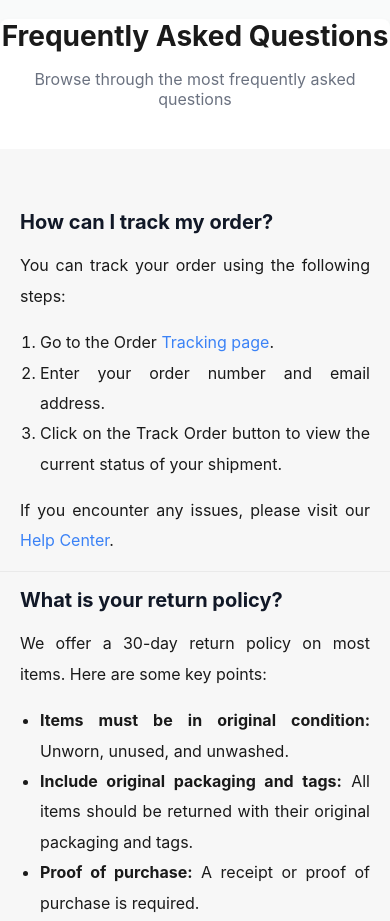
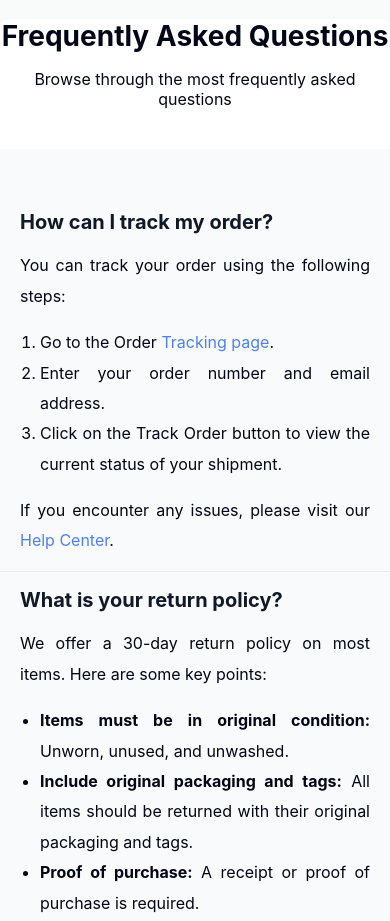
Before and after one commit to Fravio99/simple-faq-master, a plain HTML site: page index.html in a window 390 px wide. Shown: the top 921 px of the page. Drawn offline with Linux system fonts and the light colour scheme.

```diff
--- a/index.html
+++ b/index.html
@@ -2,7 +2,16 @@
 <html lang="en">
   <head>
     <meta charset="UTF-8" />
-    <meta name="viewport" content="width=device-width, initial-scale=1.0" />
+    <meta name="description" content="Découvrez les réponses aux questions les plus fréquentes concernant nos services, commandes, retours et bien plus. Une page FAQ claire et simple pour vous guider.">
+    <meta name="keywords" content="FAQ, questions fréquentes, suivi commande, politique retour, aide, support client, livraison, ecommerce">
+    <meta name="author" content="Fravio Garry">
+    <meta name="robots" content="index, follow">
+    <meta property="og:title" content="FAQ - Questions Fréquentes | devChallenges.io">
+    <meta property="og:description" content="Parcourez notre FAQ pour trouver des réponses aux questions courantes sur les commandes, les retours, et plus encore.">
+    <meta property="og:type" content="website">
+    <meta property="og:url" content="https://fravio99.github.io/simple-faq-master/">
+    <meta property="og:image" content="https://fravio99.github.io/simple-faq-master/resources/favicon.ico">
+
 
     <link
       rel="icon"
@@ -21,7 +30,7 @@
   margin: 0;
   padding: 0;
   background-color: #f9fafa;
-  color: #1a1a1a;
+  color: #030616;
 }
 
 .faq-container {
@@ -40,7 +49,7 @@
 
 .subtitle {
   text-align: center;
-  color: #6b7280;
+  color: #030616;
   margin-bottom: 40px;
 }
 
@@ -76,13 +85,13 @@
   width: auto;
   height: auto;
   padding-top: 45px;
-  background-color: rgb(247, 247, 247);
+  background-color: #F8FAFC;
 
 }
 
 
 a {
-  color: #3b82f6;
+  color: #4E80EE;
   text-decoration: none;
 }
 
```
